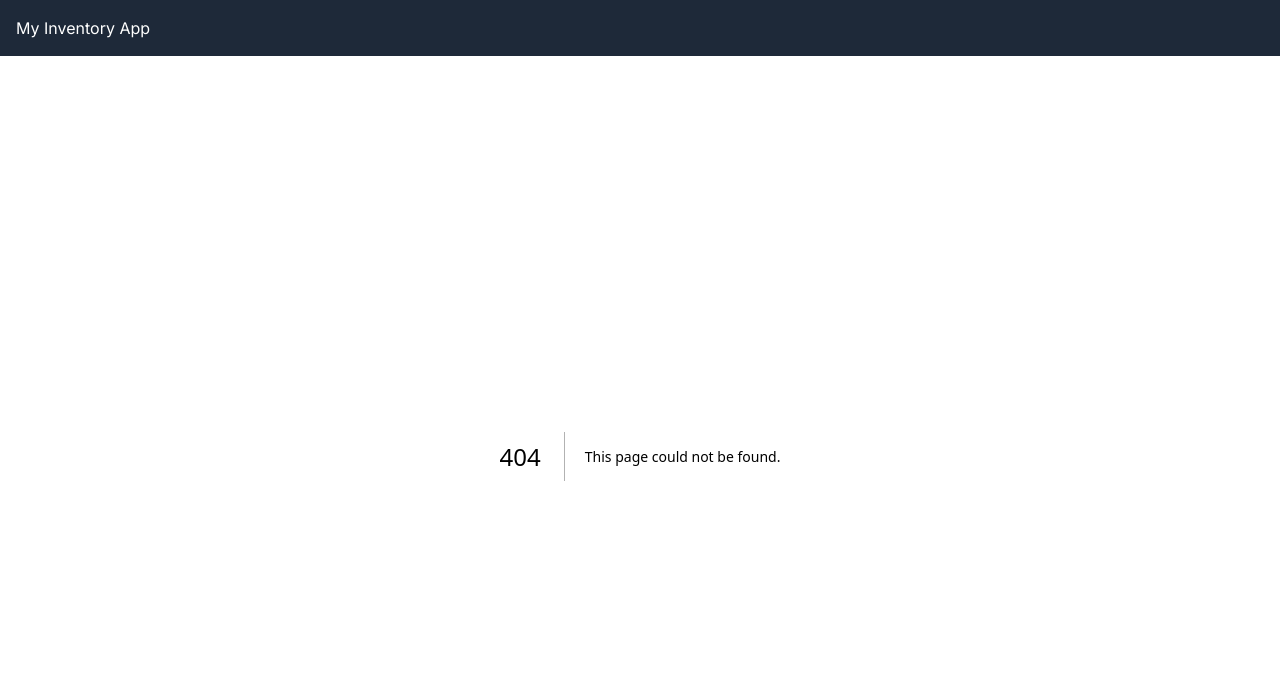
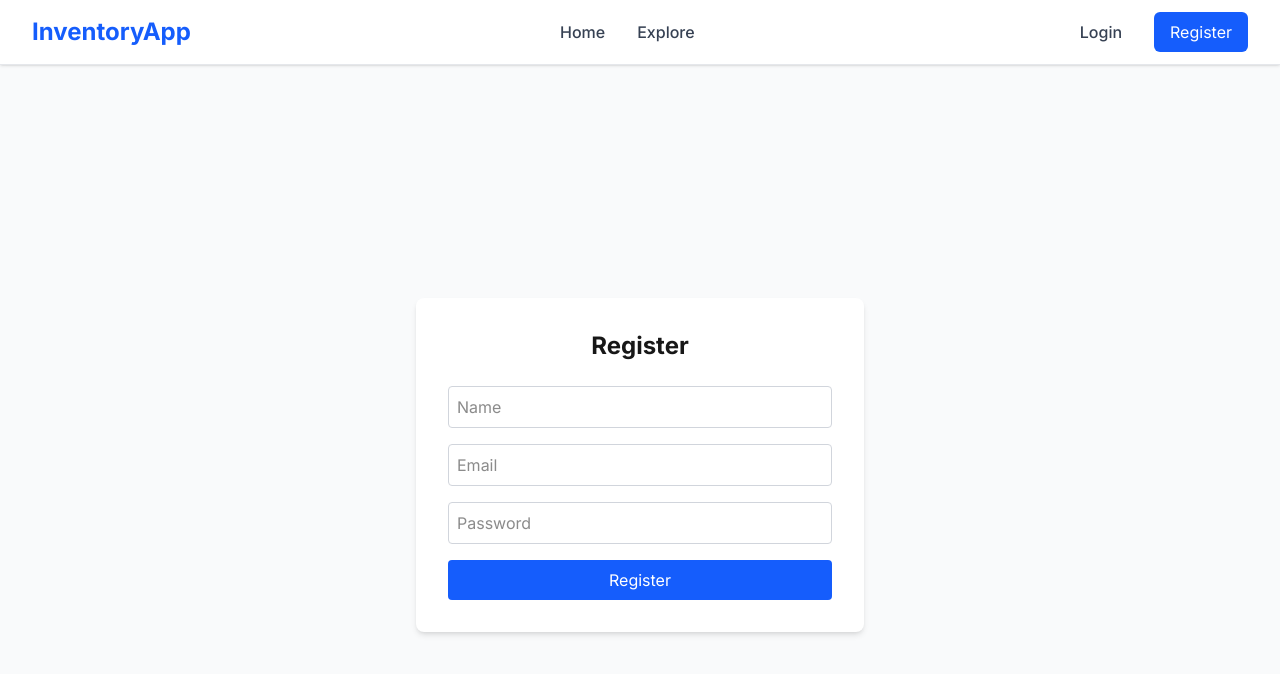
Before and after one commit to Abdur-Rahim-web/my-inventory-final, a Next.js app: page /register in a window 1280 px wide. Before the commit this address had no page. Shown: the top 674 px of the page. Built offline with nearby package versions, Linux system fonts and the light colour scheme.

Commit message:
feat: added login & register page.

```diff
--- /dev/null
+++ b/src/app/(auth)/login/page.tsx
@@ -0,0 +1,15 @@
+
+export default function LoginPage() {
+    return (
+        <div className="flex flex-col items-center justify-center min-h-screen bg-gray-50 p-4">
+            <div className="w-full max-w-md bg-white p-8 rounded-lg shadow-md">
+                <h2 className="text-2xl font-bold text-center mb-6">Login</h2>
+                <form className="space-y-4">
+                    <input type="email" placeholder="Email" className="w-full p-2 border border-gray-300 rounded" />
+                    <input type="password" placeholder="Password" className="w-full p-2 border border-gray-300 rounded" />
+                    <button className="w-full bg-blue-600 text-white p-2 rounded hover:bg-blue-700">Login</button>
+                </form>
+            </div>
+        </div>
+    );
+}
--- /dev/null
+++ b/src/app/(auth)/register/page.tsx
@@ -0,0 +1,16 @@
+
+export default function RegisterPage() {
+    return (
+        <div className="flex flex-col items-center justify-center min-h-screen bg-gray-50 p-4">
+            <div className="w-full max-w-md bg-white p-8 rounded-lg shadow-md">
+                <h2 className="text-2xl font-bold text-center mb-6">Register</h2>
+                <form className="space-y-4">
+                    <input type="text" placeholder="Name" className="w-full p-2 border border-gray-300 rounded" />
+                    <input type="email" placeholder="Email" className="w-full p-2 border border-gray-300 rounded" />
+                    <input type="password" placeholder="Password" className="w-full p-2 border border-gray-300 rounded" />
+                    <button className="w-full bg-blue-600 text-white p-2 rounded hover:bg-blue-700">Register</button>
+                </form>
+            </div>
+        </div>
+    );
+}
--- a/src/components/Navbar.tsx
+++ b/src/components/Navbar.tsx
@@ -1,8 +1,47 @@
+
+import Link from "next/link";
 
 export default function Navbar() {
-  return (
-    <nav className="p-4 bg-gray-800 text-white">
-      <h1>My Inventory App</h1>
-    </nav>
-  );
+
+    const isLoggedIn = false;
+
+    return (
+        <nav className="sticky top-0 z-50 w-full bg-white border-b border-gray-200 shadow-sm">
+            <div className="max-w-7xl mx-auto px-4 sm:px-6 lg:px-8">
+                <div className="flex justify-between h-16 items-center">
+
+                    {/* Logo */}
+                    <div className="flex-shrink-0">
+                        <Link href="/" className="text-2xl font-bold text-blue-600">
+                            InventoryApp
+                        </Link>
+                    </div>
+
+                    {/* Desktop Links */}
+                    <div className="hidden md:flex space-x-8">
+                        <Link href="/" className="text-gray-700 hover:text-blue-600 font-medium">Home</Link>
+                        <Link href="/items" className="text-gray-700 hover:text-blue-600 font-medium">Explore</Link>
+                        {isLoggedIn && (
+                            <>
+                                <Link href="/items/manage" className="text-gray-700 hover:text-blue-600 font-medium">Manage</Link>
+                                <Link href="/items/add" className="text-gray-700 hover:text-blue-600 font-medium">Add Item</Link>
+                            </>
+                        )}
+                    </div>
+
+                    {/* Auth Buttons */}
+                    <div className="hidden md:flex space-x-4">
+                        {isLoggedIn ? (
+                            <button className="px-4 py-2 text-gray-700 hover:text-red-600 font-medium">Logout</button>
+                        ) : (
+                            <>
+                                <Link href="/login" className="px-4 py-2 text-gray-700 hover:text-blue-600 font-medium">Login</Link>
+                                <Link href="/register" className="px-4 py-2 bg-blue-600 text-white rounded-md hover:bg-blue-700 transition">Register</Link>
+                            </>
+                        )}
+                    </div>
+                </div>
+            </div>
+        </nav>
+    );
 }
```
